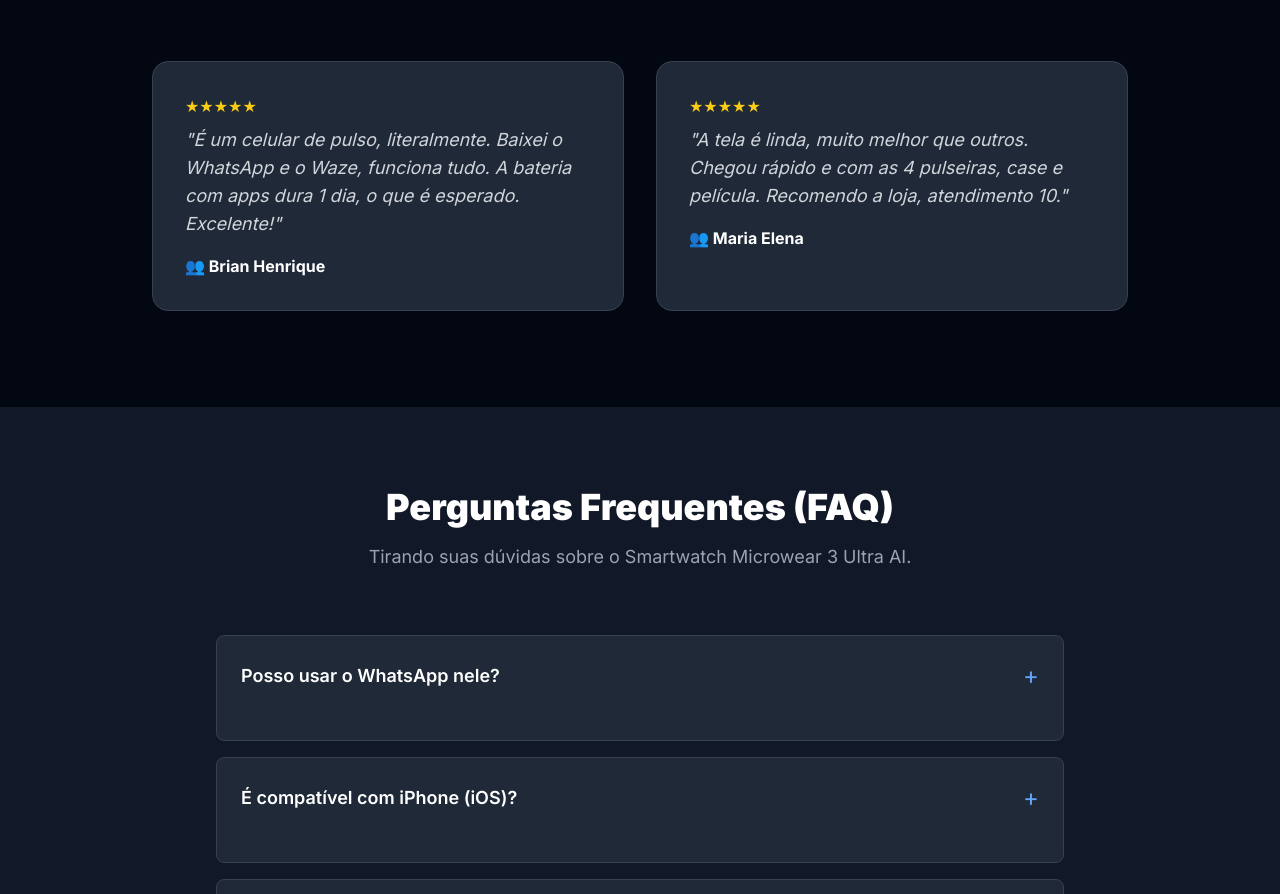
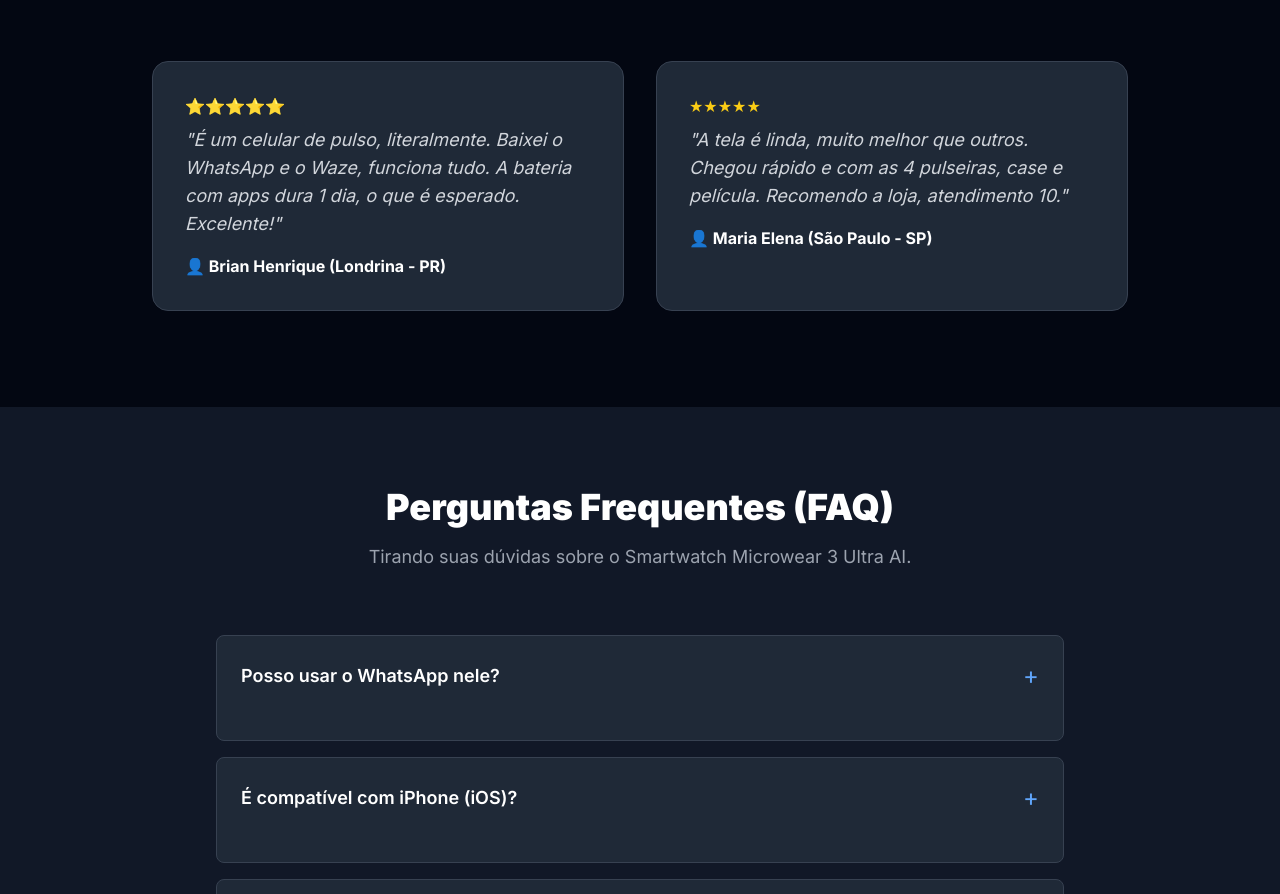
Before and after one commit to bhdspro/loja.mkpro, a plain HTML site: page smartwatch-microwear-3-ultra-ai/index.html in a window 1280 px wide. Shown: the part 3569-4463 px from the top of the page. Drawn offline with nearby package versions, Linux system fonts and the light colour scheme.

Commit message:
Update index.html

```diff
--- a/smartwatch-microwear-3-ultra-ai/index.html
+++ b/smartwatch-microwear-3-ultra-ai/index.html
@@ -371,14 +371,14 @@
                 </div>
                 <div class="grid grid-cols-1 md:grid-cols-2 gap-8">
                     <div class="bg-gray-800 p-8 rounded-2xl border border-gray-700">
-                        <div class="text-yellow-400 mb-2">★★★★★</div>
+                        <div class="text-yellow-400 mb-2">⭐⭐⭐⭐⭐</div>
                         <p class="text-gray-300 text-lg italic">"É um celular de pulso, literalmente. Baixei o WhatsApp e o Waze, funciona tudo. A bateria com apps dura 1 dia, o que é esperado. Excelente!"</p>
-                        <p class="text-white font-bold mt-4">👥 Brian Henrique</p>
+                        <p class="text-white font-bold mt-4">👤 Brian Henrique (Londrina - PR)</p>
                     </div>
                     <div class="bg-gray-800 p-8 rounded-2xl border border-gray-700">
                         <div class="text-yellow-400 mb-2">★★★★★</div>
                         <p class="text-gray-300 text-lg italic">"A tela é linda, muito melhor que outros. Chegou rápido e com as 4 pulseiras, case e película. Recomendo a loja, atendimento 10."</p>
-                        <p class="text-white font-bold mt-4">👥 Maria Elena</p>
+                        <p class="text-white font-bold mt-4">👤 Maria Elena (São Paulo - SP)</p>
                     </div>
                 </div>
             </div>
```
